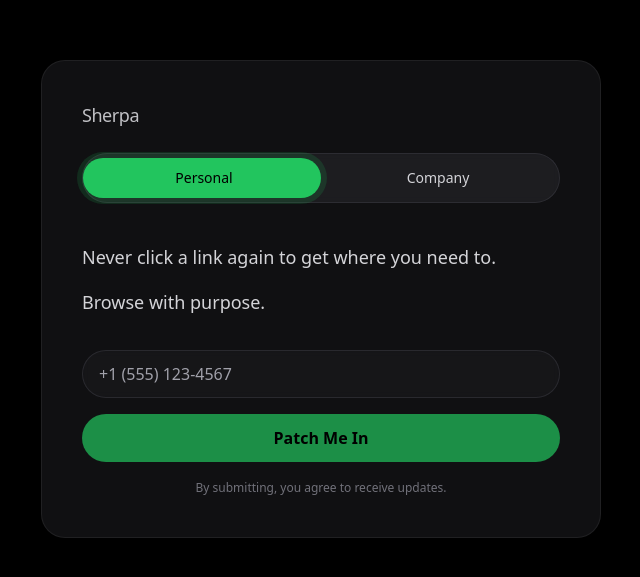
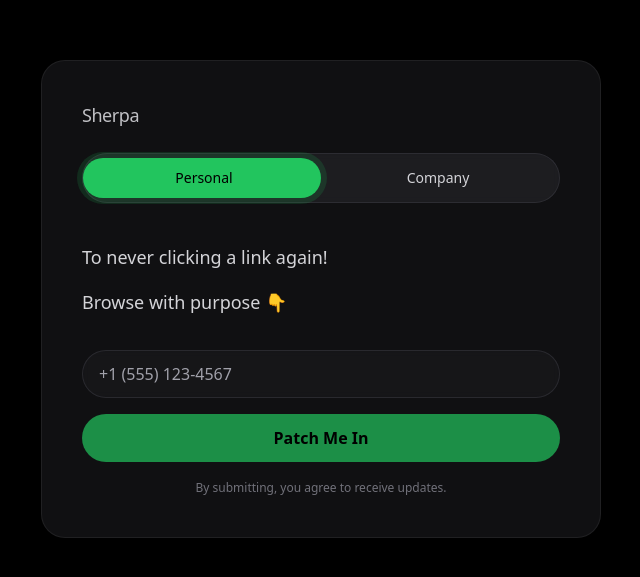
Before and after one commit to tchan1002/sherpa-waitlist, a Next.js app: page / in a window 1280 px wide. Shown: the part 101-678 px from the top of the page, without its empty margins (319-959 px from the left). Built offline with nearby package versions, Linux system fonts and the light colour scheme.

Commit message:
Update page.tsx

```diff
--- a/app/page.tsx
+++ b/app/page.tsx
@@ -110,16 +110,16 @@ export default function Page() {
          {variant === 'personal' ? (
            <div className="space-y-4 text-zinc-300">
              <p className="leading-relaxed text-lg">
-               Never click a link again to get where you need to.
+               To never clicking a link again!
              </p>
              <p className="leading-relaxed text-lg">
-               Browse with purpose.
+               Browse with purpose 👇
              </p>
            </div>
          ) : (
            <div className="space-y-4 text-zinc-300">
              <p className="leading-relaxed text-lg">
-               AI web navigation is here
+               AI web navigation is here ...
              </p>
                <p className="leading-relaxed text-lg">
                Is your website easy to read?
```
